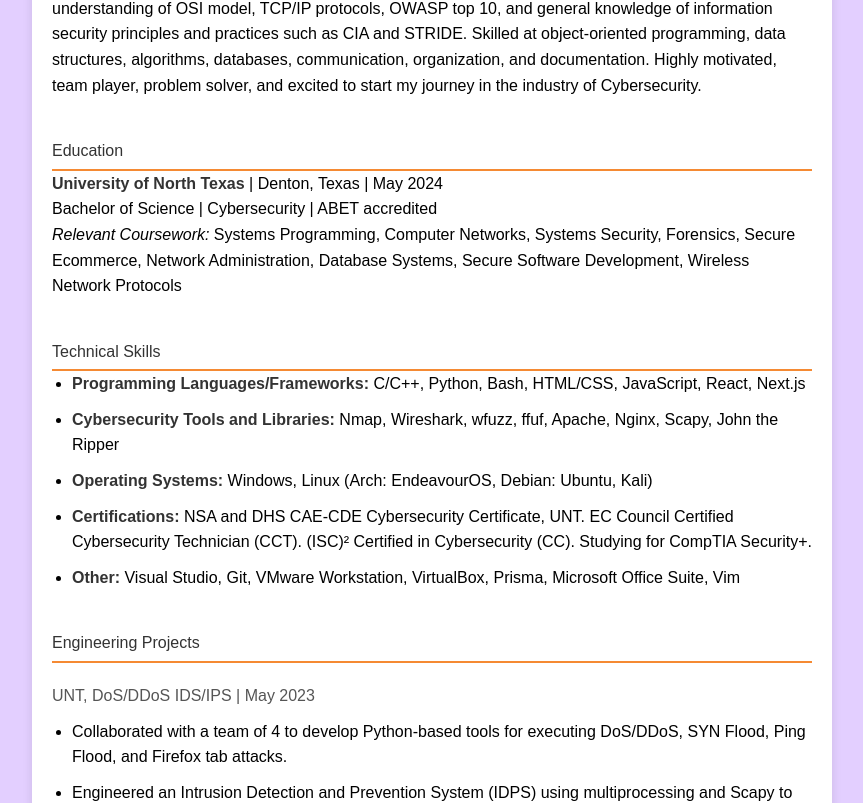
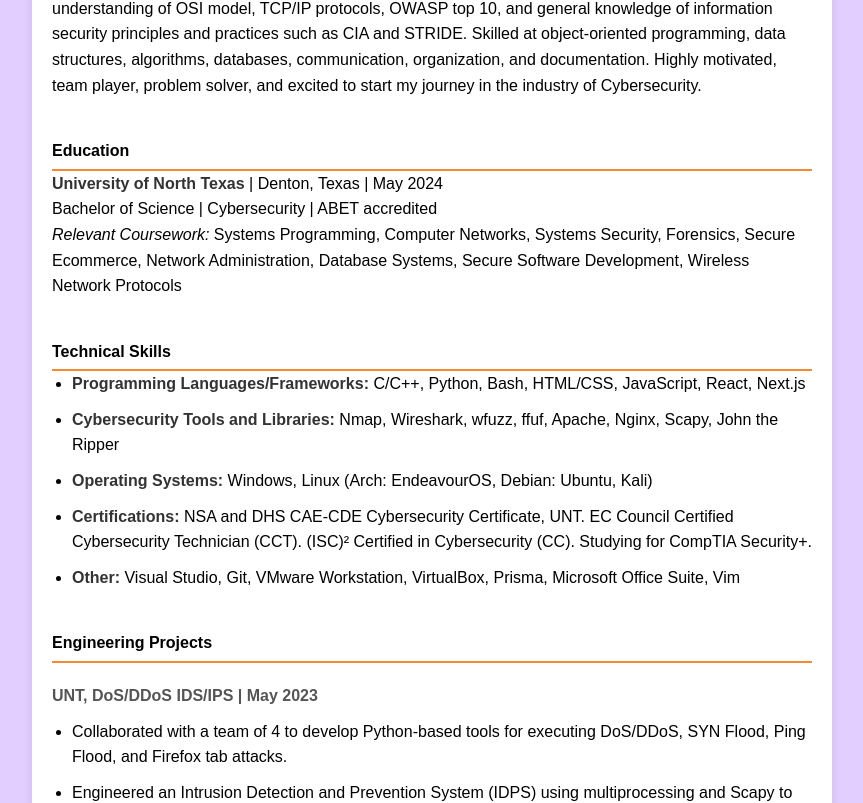
Before and after one commit to kloutkake/jpurg, a Next.js app: page /pages/resume in a window 1280 px wide. Shown: the part 380-1183 px from the top of the page, without its empty margins (208-1071 px from the left). Built offline with nearby package versions, Linux system fonts and the light colour scheme.

Commit message:
modified:   src/app/styles/resume.module.css

```diff
--- a/src/app/styles/resume.module.css
+++ b/src/app/styles/resume.module.css
@@ -6,6 +6,7 @@
     margin: 0 auto;
     max-width: 800px;
     box-shadow: 0 0 10px rgba(0, 0, 0, 0.1);
+    color: #000000;
   }
 
   .headerTitle {
@@ -26,12 +27,14 @@
     border-bottom: 2px solid #f58a33;
     padding-bottom: 5px;
     margin-top: 40px;
-    color: #333;
+    color: #000000;
+    font-weight: bold;
   }
 
   .subsectionTitle {
     margin: 20px 0 10px 0;
     color: #555;
+    font-weight: bold;
   }
 
 /* Responsive styles for smaller screens */
```
